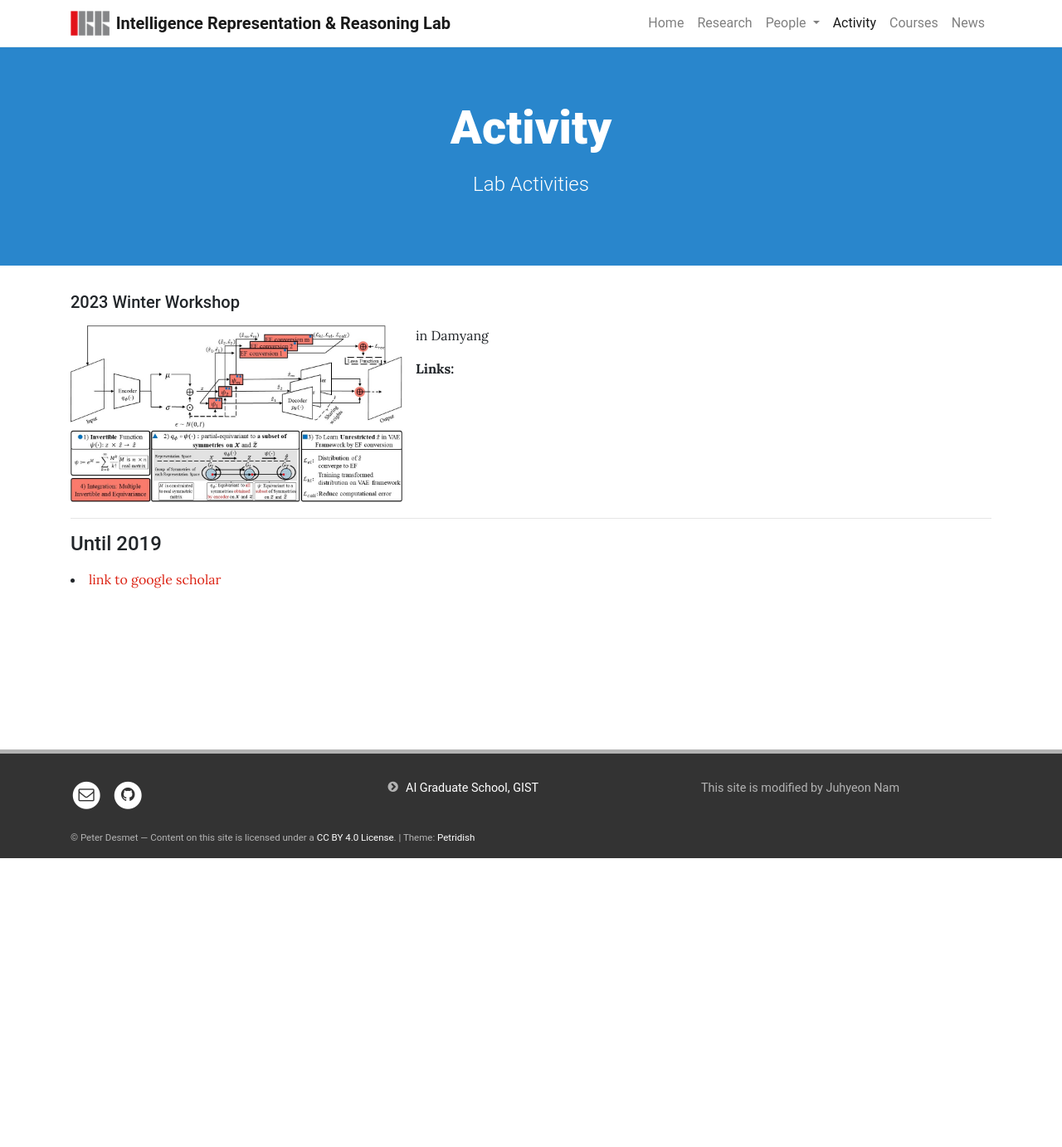
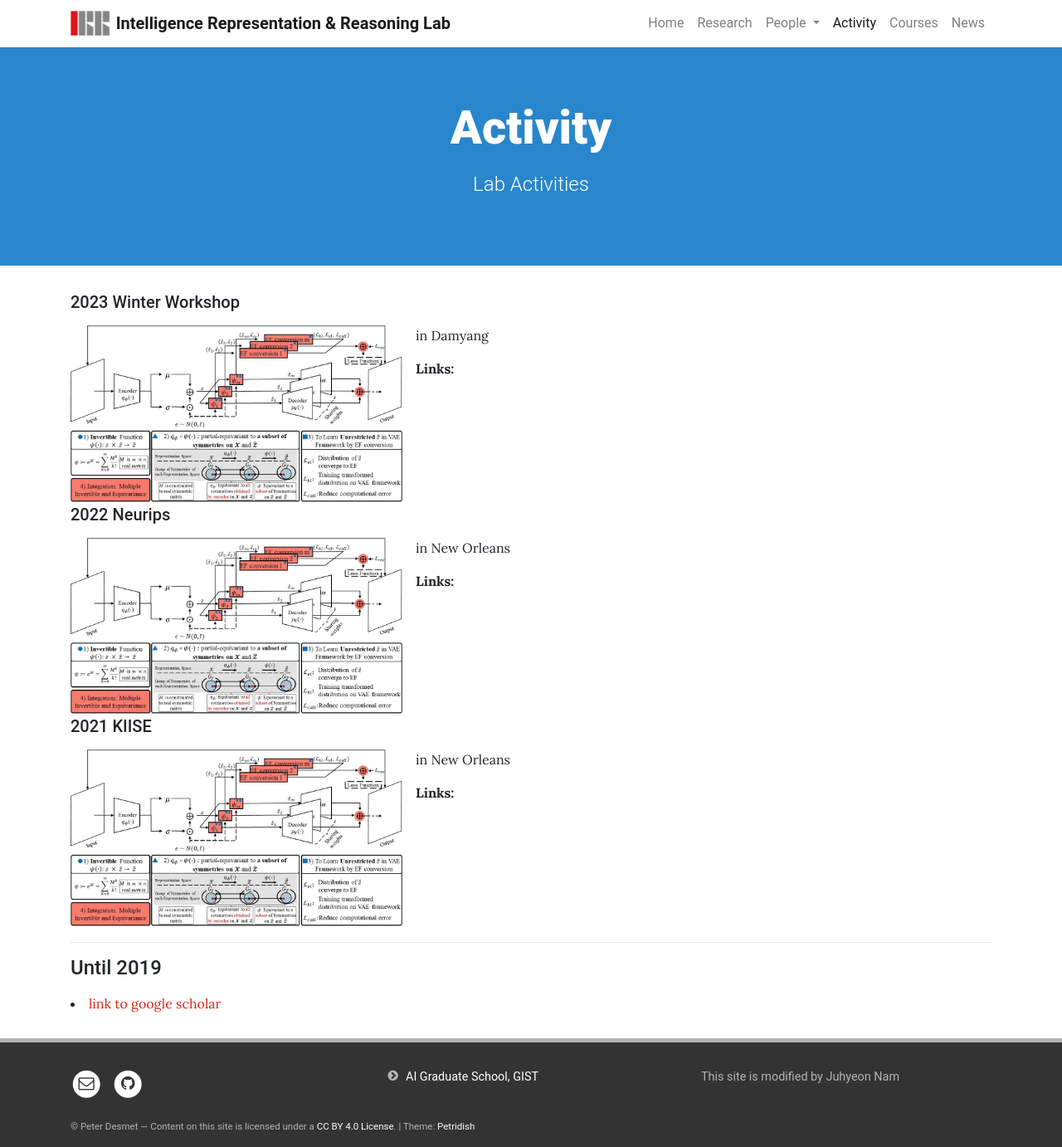
Before and after one commit to irrlab/irrlab.github.io, a Jekyll site: the page built from pages/activity.md, in a window 1280 px wide. Shown: the whole page at 83% size. Built offline with Jekyll 4.4.1, drawn with Linux system fonts in a browser that asks for light colours; before the commit the page ends 1034 px from its top, so only the background shows below that; part of the change alters nothing that is shown.

Commit message:
template done

```diff
--- a/_data/activities.yml
+++ b/_data/activities.yml
@@ -1,14 +1,15 @@
 # activity list
 - title: '2023 Winter Workshop'
-  #where: Damyang
   image: assets/img/publication/HeeJun_MIPET.jpg
   abstract: in Damyang
   #  youtube: None
-  # abstract: >
-  #      In real life, adversarial attack to deep learning models is a fatal security issue. However, the issue has been rarely discussed in a widely used class-incremental continual learning (CICL). In this paper, we address problems of applying adversarial training to CICL, which is well-known defense method against adversarial attack. A well-known problem of CICL is class-imbalance that biases a model to the current task by a few samples of previous tasks. Meeting with the adversarial training, the imbalance causes another imbalance of attack trials over tasks. Lacking clean data of a minority class by the class-imbalance and increasing of attack trials from a majority class by the secondary imbalance, adversarial training distorts optimal decision boundaries. The distortion eventually decreases both accuracy and robustness than adversarial training. To exclude the effects, we propose a straightforward but significantly effective method, External Adversarial Training (EAT) which can be applied to methods using experience replay. This method conduct adversarial training to an auxiliary external model for the current task data at each time step, and applies generated adversarial examples to train the target model. We verify the effects on a toy problem and show significance on CICL benchmarks of image classification. We expect that the results will be used as the first baseline for robustness research of CICL.
-  #question: How to preserve representations via adversarial training in continual learning.
-  #idea: External adversarial sample generation
-  #dataset: Cifar-10, Tiny image-net
-  #method: Experience Replay, External Adversarial Training
-  #keywords: Class-Incremental Continual Learning, Robustness, External Adversarial Training
-  #paper: arXiv:2305.13678
+
+- title: '2022 Neurips'
+  image: assets/img/publication/HeeJun_MIPET.jpg
+  abstract: in New Orleans
+  #  youtube: None
+  #
+- title: '2021 KIISE'
+  image: assets/img/publication/HeeJun_MIPET.jpg
+  abstract: in New Orleans
+  #  youtube: None
```
